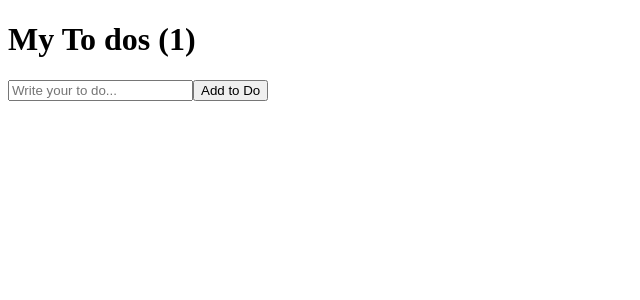
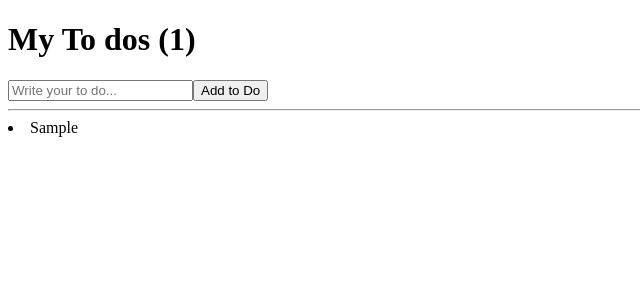
Before and after one commit to besforyou999/ReactJS, a React (Create React App) app in the folder react-for-beginners/: page / in a window 1280 px wide. Both pictures are taken after typing "Sample" into the empty fields and a click on the button "Add to Do". Shown: the top 300 px of the page, without its empty margins (0-640 px from the left). Built offline with nearby package versions, Linux system fonts and the light colour scheme.

Commit message:
To do list 2

```diff
--- a/react-for-beginners/src/App.js
+++ b/react-for-beginners/src/App.js
@@ -12,7 +12,6 @@ function App() {
     setToDos(currentArray => [toDo, ...currentArray]);
     setToDo("");
   };
-  console.log(toDos);
   return (
     <div>
       <h1>My To dos ({toDos.length})</h1>
@@ -25,6 +24,10 @@ function App() {
         />
         <button>Add to Do</button>
       </form>
+      <hr />
+      {toDos.map((item, index) => (
+        <li key={index}>{item}</li>
+      ))}
     </div>
   );
 }
```
